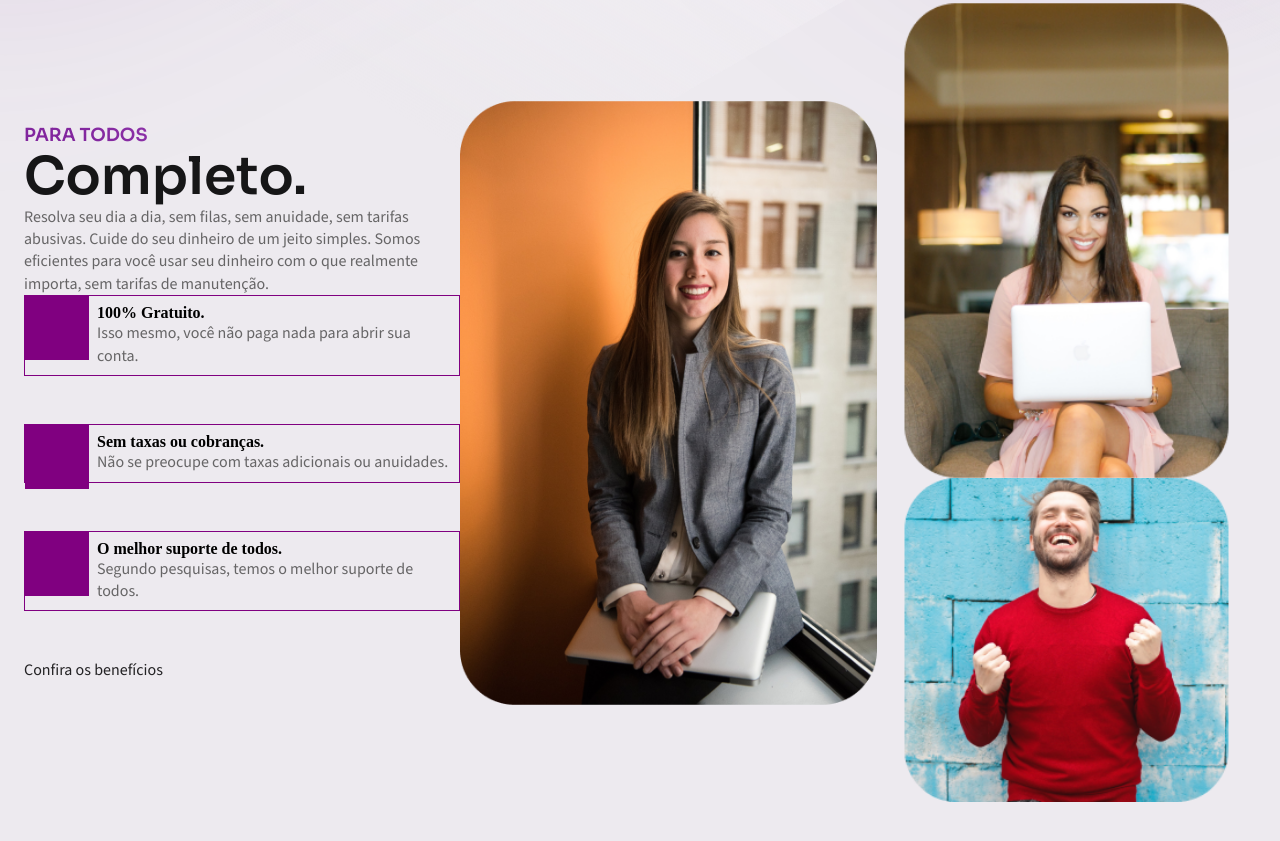
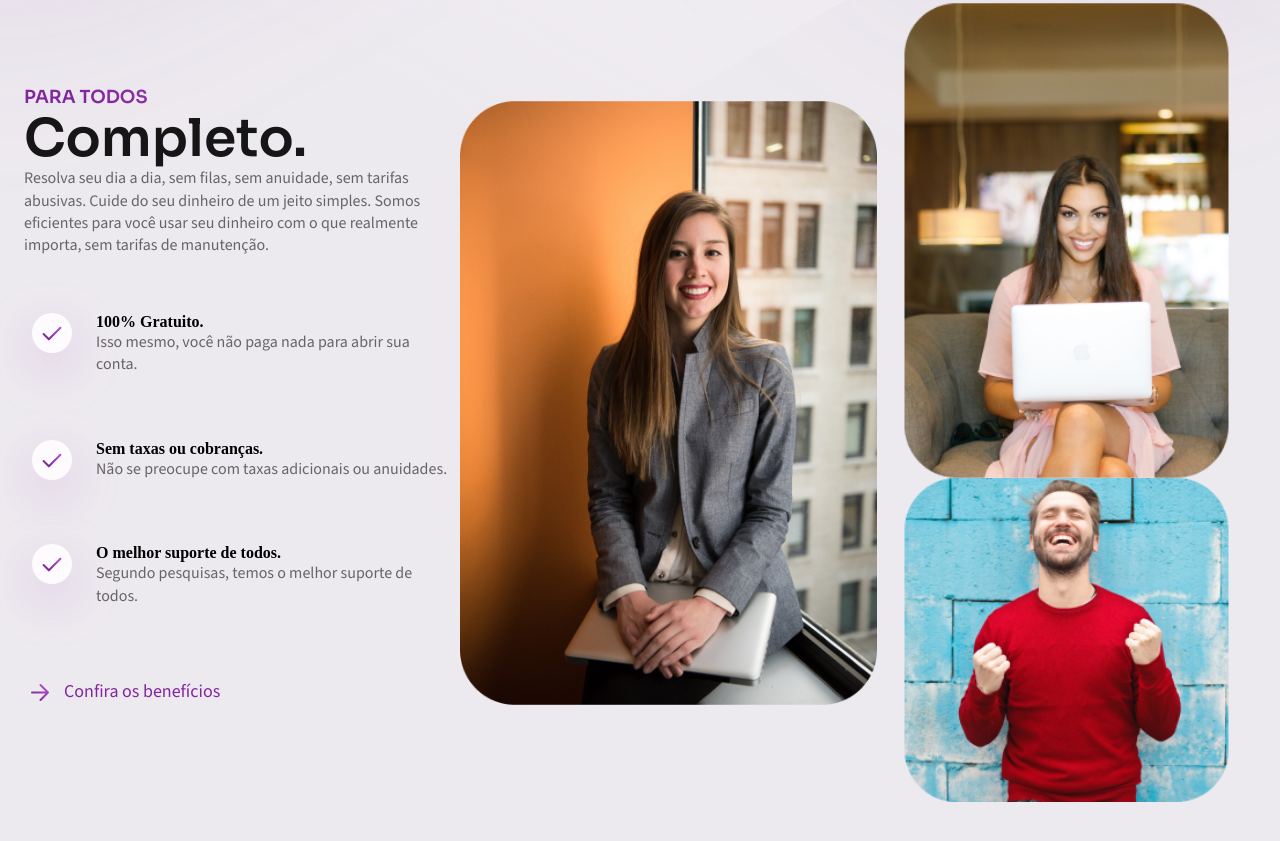
Before and after one commit to DiegoAlexandres/FrontPush-Site-Nubank, a plain HTML site: page index.html in a window 1280 px wide. Shown: the part 813-1654 px from the top of the page. Drawn offline with nearby package versions, Linux system fonts and the light colour scheme.

Commit message:
Icones e link estilizados + Animação do link da seção people

```diff
--- a/css/partials/_buttons.scss
+++ b/css/partials/_buttons.scss
@@ -29,3 +29,46 @@ a {
         0px 43px 45px 0px rgba(169, 80, 196, 0.14);
     }
 }
+
+.link{
+    display: inline-block;
+    color: $primary-normal;
+    background-image: url("../../svg/icon-arrow.svg");
+    background-repeat: no-repeat;
+    background-position: 0% 50%;
+
+    font-size: 18px;
+
+    padding: 16px 16px 16px 40px;
+
+    position: relative;
+
+    &::after{
+        content: '';
+        position: absolute;
+        display: block;
+
+        top: 75%;
+        left: 56px;
+
+        width: 0%;
+        height: 2px;
+        border-radius: 2px;
+        transition: .5s ease;
+
+        background-color: $secondary-light;
+    }
+
+    &:hover{
+        opacity: 0.8;
+        padding-left: 64px;
+        background-position: 8px 50%;
+
+        &::after{
+            width: 100%;
+            background-color: $primary-normal;
+
+        }
+    }
+
+}
--- a/css/partials/_icons.scss
+++ b/css/partials/_icons.scss
@@ -1,3 +1,62 @@
 .dropshadow {
     filter: drop-shadow(0px 16px 24px rgba(169,80,196,0.25));
 }
+
+.bg-icon-mobile{
+    &::after{
+        background-image: url("../.././svg/icon-mobile.svg");
+        background-size: cover;
+        transition: .5s ease;
+
+        filter: drop-shadow(0px 16px 24px rgba(169, 80, 196, 0.25));
+
+        cursor: pointer;
+    }
+
+    &:hover{
+        &::after{
+            transform: scale(1.05);
+        }
+    }
+}
+
+.bg-icon-check{
+    &::after{
+        background-image: url("../.././svg/icon-check.svg");
+        background-size: cover;
+        transition: .5s ease;
+
+        width: 40px;
+        height: 40px;
+        top: 8px;
+        left: 8px;
+
+        filter: drop-shadow(0px 16px 24px rgba(169, 80, 196, 0.25));
+
+        cursor: pointer;
+    }
+
+    &:hover{
+        &::after{
+            transform: scale(1.05);
+        }
+    }
+}
+
+.bg-icon-card{
+    &::after{
+        background-image: url("../.././svg/icon-card.svg");
+        background-size: cover;
+        transition: .5s ease;
+
+        filter: drop-shadow(0px 16px 24px rgba(169, 80, 196, 0.25));
+
+        cursor: pointer;
+    }
+
+    &:hover{
+        &::after{
+            transform: scale(1.05);
+        }
+    }
+}
--- a/css/partials/_layout.scss
+++ b/css/partials/_layout.scss
@@ -169,22 +169,18 @@ $container-s: 540px;
     list-style: none;
     position: relative;
 
-    border: 1px solid purple;
-
     padding: 8px 8px 8px 72px;
     margin-bottom: 48px;
 
-    &:after{
+    &::after{
         content: '';
         position: absolute;
         top: 0;
-        left: 0;
+        left: -8px;
 
         display: block;
         width: 64px;
         height: 64px;
-
-        background-color: purple;
     }
 
 }
--- a/index.html
+++ b/index.html
@@ -119,16 +119,16 @@
             <h5>Para todos</h5>
             <h2>Completo.</h2>
             <p>Resolva seu dia a dia, sem filas, sem anuidade, sem tarifas abusivas. Cuide do seu dinheiro de um jeito simples. Somos eficientes para você usar seu dinheiro com o que realmente importa, sem tarifas de manutenção.</p>
-            <ul class="list">
-                <li class="list-item">
+            <ul class="list mt-3">
+                <li class="list-item bg-icon-check">
                     <strong>100% Gratuito.</strong>
                     <p>Isso mesmo, você não paga nada para abrir sua conta.</p>
                 </li>
-                <li class="list-item">
+                <li class="list-item bg-icon-check">
                     <strong>Sem taxas ou cobranças.</strong>
                     <p>Não se preocupe com taxas adicionais ou anuidades.</p>
                 </li>
-                <li class="list-item">
+                <li class="list-item bg-icon-check">
                     <strong>O melhor suporte de todos.</strong>
                     <p>Segundo pesquisas, temos o melhor suporte de todos.</p>
                 </li>
```
Also changed, not shown: css/style.css, 1 other file.
